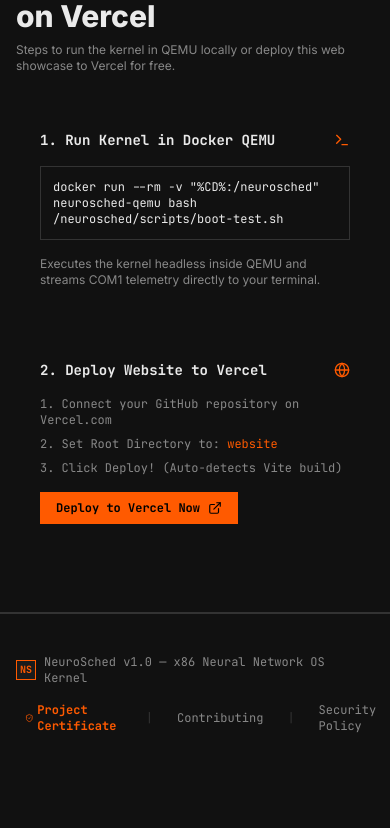
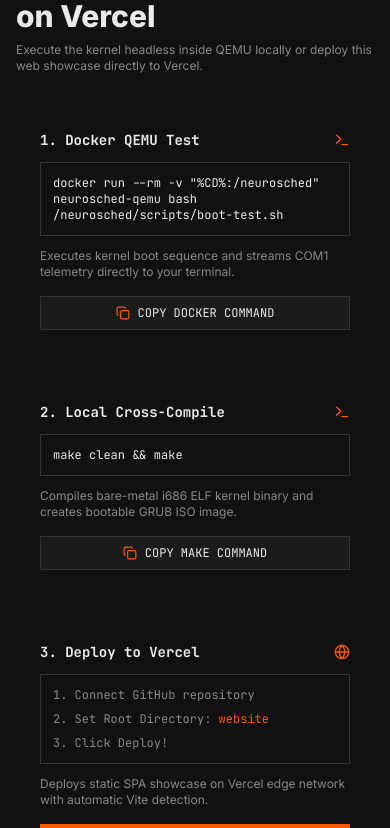
Before and after one commit to Anthropogenetic-upturn351/NeuroSched, a React (Vite) app in the folder website/: page / in a window 390 px wide. Shown: the part 7616-8444 px from the top of the page. Before the commit the page ends 8390 px from the top, so only its background shows below. Built offline with nearby package versions, Linux system fonts and the light colour scheme.

Commit message:
upgrade quickstart component with interactive copy buttons and 3-column layout

```diff
--- a/website/src/components/Quickstart.jsx
+++ b/website/src/components/Quickstart.jsx
@@ -1,9 +1,21 @@
-import React from 'react';
-import { Terminal, Copy, ExternalLink, Globe } from 'lucide-react';
+import React, { useState } from 'react';
+import { Terminal, Copy, Check, ExternalLink, Globe } from 'lucide-react';
 
 export default function Quickstart() {
+  const [copiedDocker, setCopiedDocker] = useState(false);
+  const [copiedMake, setCopiedMake] = useState(false);
+
+  const dockerCommand = `docker run --rm -v "%CD%:/neurosched" neurosched-qemu bash /neurosched/scripts/boot-test.sh`;
+  const makeCommand = `make clean && make`;
+
+  const copyToClipboard = (text, setFn) => {
+    navigator.clipboard.writeText(text);
+    setFn(true);
+    setTimeout(() => setFn(false), 2000);
+  };
+
   return (
-    <section className="py-16 px-4 lg:px-8 border-b border-[#333333] bg-[#111111]">
+    <section id="quickstart" className="py-16 px-4 lg:px-8 border-b border-[#333333] bg-[#111111]">
       <div className="max-w-7xl mx-auto space-y-8">
 
         {/* Section Header */}
@@ -16,43 +28,80 @@
             Run Locally or Deploy on Vercel
           </h2>
           <p className="text-xs text-[#888888] max-w-2xl">
-            Steps to run the kernel in QEMU locally or deploy this web showcase to Vercel for free.
+            Execute the kernel headless inside QEMU locally or deploy this web showcase directly to Vercel.
           </p>
         </div>
 
         {/* Steps Grid */}
-        <div className="grid grid-cols-1 md:grid-cols-2 gap-6">
+        <div className="grid grid-cols-1 md:grid-cols-3 gap-6">
 
           {/* Local QEMU Docker Command */}
-          <div className="carbon-card p-6 space-y-4">
+          <div className="carbon-card p-6 space-y-4 flex flex-col justify-between">
+            <div className="space-y-3">
               <div className="flex items-center justify-between">
-              <h3 className="font-mono font-bold text-sm text-[#EAEAEA]">1. Run Kernel in Docker QEMU</h3>
+                <h3 className="font-mono font-bold text-sm text-[#EAEAEA]">1. Docker QEMU Test</h3>
+                <Terminal className="w-4 h-4 text-[#FF5A00]" />
+              </div>
+              <div className="bg-[#111111] border border-[#333333] p-3 font-mono text-xs text-[#EAEAEA] overflow-x-auto relative">
+                <code>{dockerCommand}</code>
+              </div>
+              <p className="text-xs text-[#888888]">
+                Executes kernel boot sequence and streams COM1 telemetry directly to your terminal.
+              </p>
+            </div>
+            <button
+              onClick={() => copyToClipboard(dockerCommand, setCopiedDocker)}
+              className="flex items-center justify-center gap-2 bg-[#1B1B1B] hover:bg-[#252525] border border-[#333333] py-2 font-mono text-xs text-[#EAEAEA] transition-all w-full mt-2"
+            >
+              {copiedDocker ? <Check className="w-3.5 h-3.5 text-[#10B981]" /> : <Copy className="w-3.5 h-3.5 text-[#FF5A00]" />}
+              <span>{copiedDocker ? 'COPIED DOCKER COMMAND' : 'COPY DOCKER COMMAND'}</span>
+            </button>
+          </div>
+
+          {/* Local Makefile Command */}
+          <div className="carbon-card p-6 space-y-4 flex flex-col justify-between">
+            <div className="space-y-3">
+              <div className="flex items-center justify-between">
+                <h3 className="font-mono font-bold text-sm text-[#EAEAEA]">2. Local Cross-Compile</h3>
                 <Terminal className="w-4 h-4 text-[#FF5A00]" />
               </div>
               <div className="bg-[#111111] border border-[#333333] p-3 font-mono text-xs text-[#EAEAEA] overflow-x-auto">
-              docker run --rm -v "%CD%:/neurosched" neurosched-qemu bash /neurosched/scripts/boot-test.sh
+                <code>{makeCommand}</code>
               </div>
               <p className="text-xs text-[#888888]">
-              Executes the kernel headless inside QEMU and streams COM1 telemetry directly to your terminal.
+                Compiles bare-metal i686 ELF kernel binary and creates bootable GRUB ISO image.
               </p>
+            </div>
+            <button
+              onClick={() => copyToClipboard(makeCommand, setCopiedMake)}
+              className="flex items-center justify-center gap-2 bg-[#1B1B1B] hover:bg-[#252525] border border-[#333333] py-2 font-mono text-xs text-[#EAEAEA] transition-all w-full mt-2"
+            >
+              {copiedMake ? <Check className="w-3.5 h-3.5 text-[#10B981]" /> : <Copy className="w-3.5 h-3.5 text-[#FF5A00]" />}
+              <span>{copiedMake ? 'COPIED MAKE COMMAND' : 'COPY MAKE COMMAND'}</span>
+            </button>
           </div>
 
           {/* Vercel Deployment Instructions */}
-          <div className="carbon-card p-6 space-y-4">
+          <div className="carbon-card p-6 space-y-4 flex flex-col justify-between">
+            <div className="space-y-3">
               <div className="flex items-center justify-between">
-              <h3 className="font-mono font-bold text-sm text-[#EAEAEA]">2. Deploy Website to Vercel</h3>
+                <h3 className="font-mono font-bold text-sm text-[#EAEAEA]">3. Deploy to Vercel</h3>
                 <Globe className="w-4 h-4 text-[#FF5A00]" />
               </div>
-            <div className="space-y-2 text-xs text-[#888888] font-mono">
-              <div>1. Connect your GitHub repository on Vercel.com</div>
-              <div>2. Set Root Directory to: <code className="text-[#FF5A00]">website</code></div>
-              <div>3. Click Deploy! (Auto-detects Vite build)</div>
+              <div className="space-y-2 text-xs text-[#888888] font-mono bg-[#111111] border border-[#333333] p-3">
+                <div>1. Connect GitHub repository</div>
+                <div>2. Set Root Directory: <code className="text-[#FF5A00]">website</code></div>
+                <div>3. Click Deploy!</div>
+              </div>
+              <p className="text-xs text-[#888888]">
+                Deploys static SPA showcase on Vercel edge network with automatic Vite detection.
+              </p>
             </div>
             <a
               href="https://vercel.com/new"
               target="_blank"
-              rel="noreferrer"
-              className="inline-flex items-center gap-2 bg-[#FF5A00] hover:bg-[#E04F00] text-black font-mono font-bold text-xs px-4 py-2 transition-all"
+              rel="noopener noreferrer"
+              className="inline-flex items-center justify-center gap-2 bg-[#FF5A00] hover:bg-[#E04F00] text-black font-mono font-bold text-xs py-2 transition-all w-full mt-2"
             >
               <span>Deploy to Vercel Now</span>
               <ExternalLink className="w-3.5 h-3.5" />
```
Lines whose indentation alone changed are shown as unchanged.
